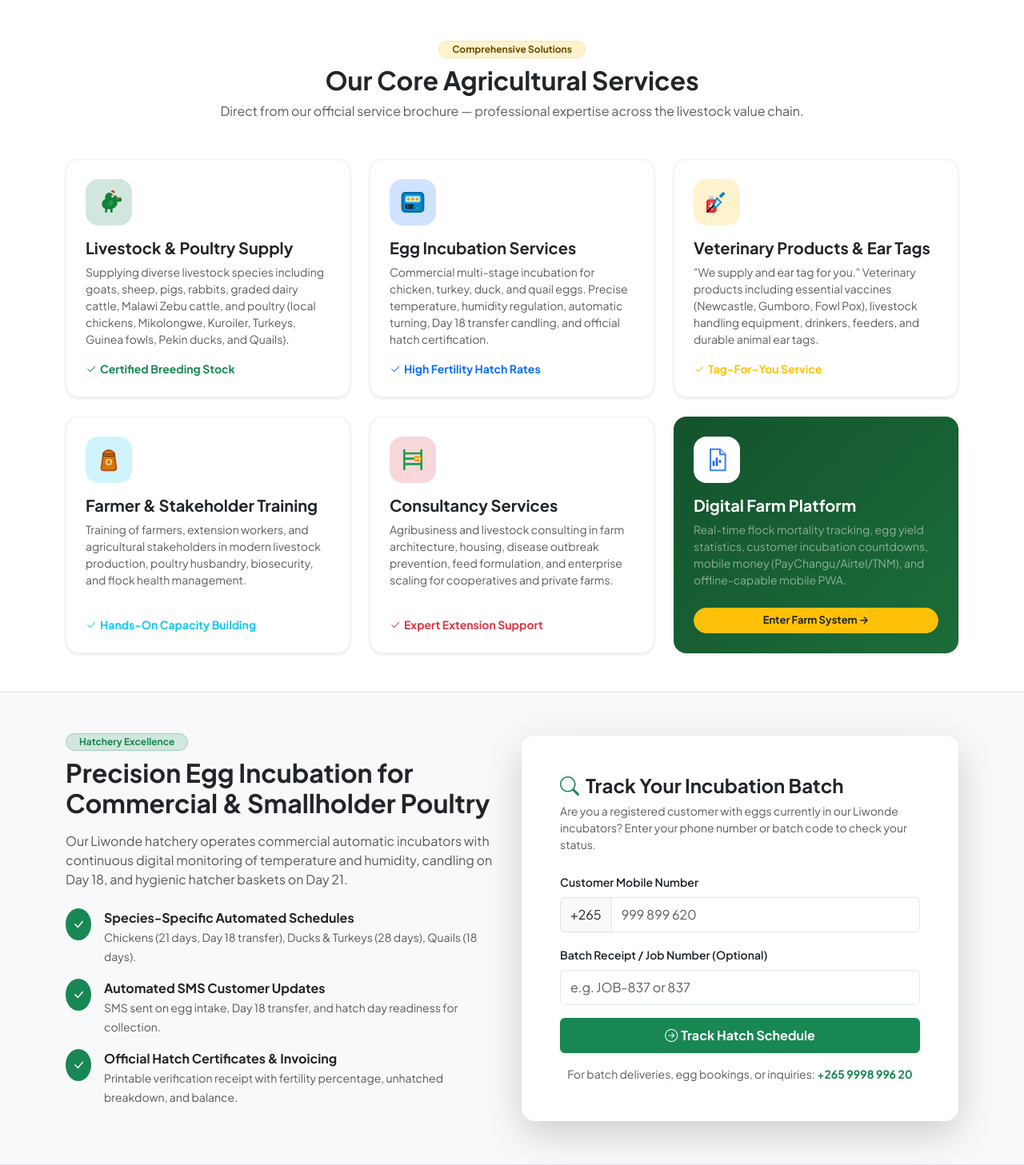
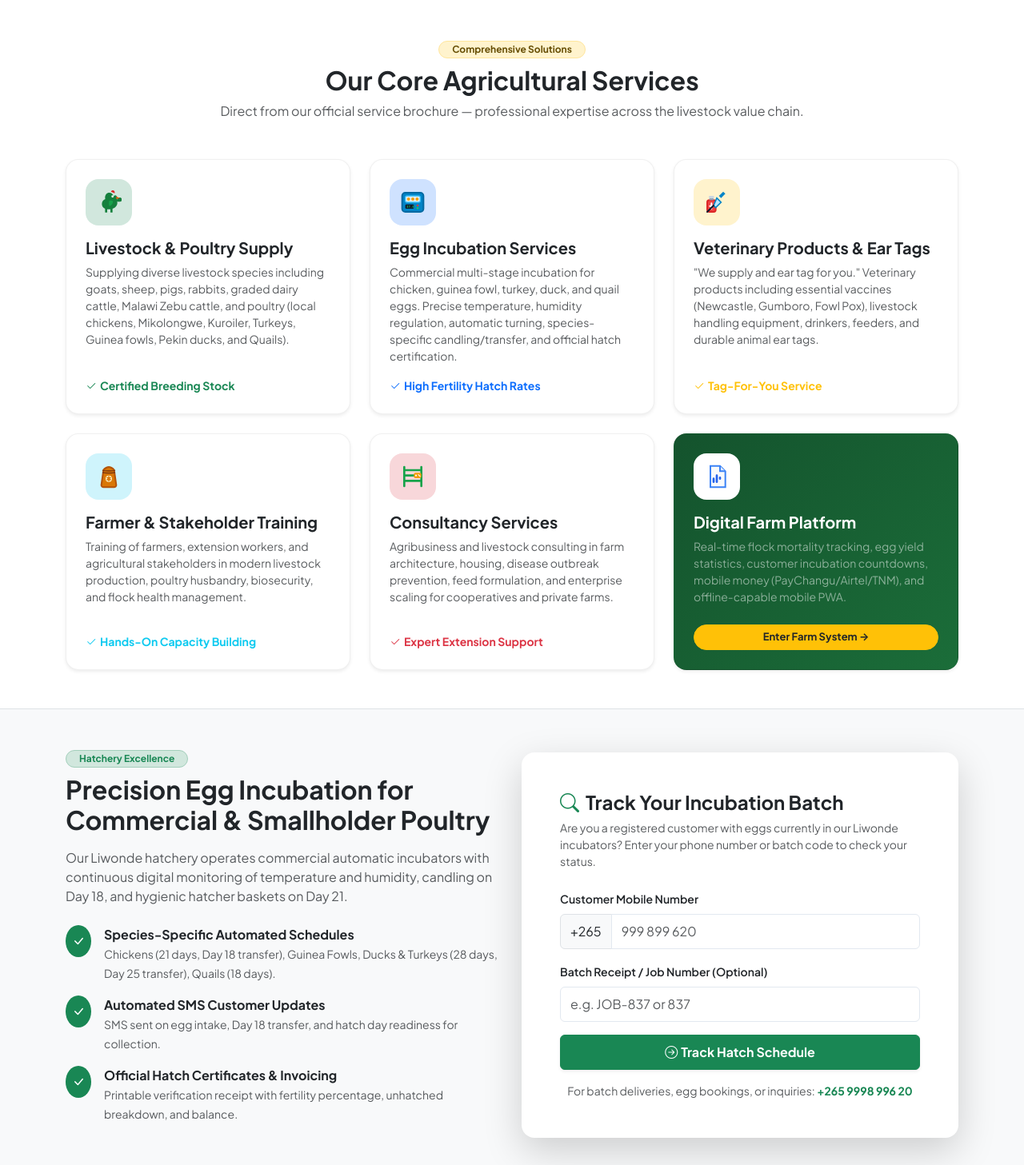
Before and after one commit to PR3CEPT/Msantha-poultry, a PHP site: page / in a window 1280 px wide. Shown: the part 1692-3149 px from the top of the page at 80% size. Run offline with PHP 8.4, Linux system fonts and the light colour scheme; some libraries are stand-ins or nearby versions.

Commit message:
feat(incubation): add Guinea Fowl species and breed with 28-day incubation cycle

```diff
--- a/app/Services/IncubationService.php
+++ b/app/Services/IncubationService.php
@@ -23,6 +23,7 @@ class IncubationService
      * Compute transfer day and expected hatch date based on species.
      * Species incubation days:
      * - Chicken: 21 days (transfer day 18 = +18 days, hatch day 21 = +21 days)
+     * - Guinea Fowl: 28 days (transfer day 25 = +25 days, hatch day 28 = +28 days)
      * - Turkey: 28 days (transfer day 25 = +25 days, hatch day 28 = +28 days)
      * - Duck: 28 days (transfer day 25 = +25 days, hatch day 28 = +28 days)
      * - Quail: 18 days (transfer day 15 = +15 days, hatch day 18 = +18 days)
--- a/app/Views/home/index.php
+++ b/app/Views/home/index.php
@@ -187,7 +187,7 @@
                                     <tr>
                                         <th class="ps-3">Customer & Breed</th>
                                         <th class="text-nowrap">Eggs Set</th>
-                                        <th class="d-none d-md-table-cell">Transfer Day (18)</th>
+                                        <th class="d-none d-md-table-cell">Transfer Date</th>
                                         <th class="d-none d-md-table-cell">Expected Hatch</th>
                                         <th class="pe-3 text-end text-nowrap">Countdown</th>
                                     </tr>
--- a/app/Views/home/landing.php
+++ b/app/Views/home/landing.php
@@ -340,7 +340,7 @@
                         </div>
                         <h5 class="fw-bold text-dark mb-2">Egg Incubation Services</h5>
                         <p class="text-muted small flex-grow-1">
-                            Commercial multi-stage incubation for chicken, turkey, duck, and quail eggs. Precise temperature, humidity regulation, automatic turning, Day 18 transfer candling, and official hatch certification.
+                            Commercial multi-stage incubation for chicken, guinea fowl, turkey, duck, and quail eggs. Precise temperature, humidity regulation, automatic turning, species-specific candling/transfer, and official hatch certification.
                         </p>
                         <span class="text-primary fw-bold small"><i class="bi bi-check2 me-1"></i>High Fertility Hatch Rates</span>
                     </div>
@@ -422,7 +422,7 @@
                             <div class="p-2 bg-success text-white rounded-circle"><i class="bi bi-check-lg"></i></div>
                             <div>
                                 <strong class="text-dark d-block">Species-Specific Automated Schedules</strong>
-                                <span class="text-muted small">Chickens (21 days, Day 18 transfer), Ducks & Turkeys (28 days), Quails (18 days).</span>
+                                <span class="text-muted small">Chickens (21 days, Day 18 transfer), Guinea Fowls, Ducks & Turkeys (28 days, Day 25 transfer), Quails (18 days).</span>
                             </div>
                         </div>
                         <div class="d-flex align-items-start gap-3">
@@ -775,7 +775,7 @@
                                         <strong class="text-success small">${Number(j.eggs_incubated).toLocaleString()} eggs</strong>
                                     </div>
                                     <div class="col-6">
-                                        <small class="text-muted d-block" style="font-size: 0.7rem;">Day 18 Candling/Transfer</small>
+                                        <small class="text-muted d-block" style="font-size: 0.7rem;">Candling & Transfer (${j.transfer_day ? 'Day ' + j.transfer_day : 'Day 18/25'})</small>
                                         <span class="font-monospace small text-dark">${j.date_transfer}</span>
                                     </div>
                                     <div class="col-6">
@@ -787,7 +787,7 @@
                                 <div class="mt-2 pt-2 border-top">
                                     <div class="d-flex justify-content-between align-items-center mb-1">
                                         <small class="text-muted" style="font-size: 0.7rem;">Incubation Stage: <strong>${j.stage_text}</strong></small>
-                                        <small class="text-muted font-monospace" style="font-size: 0.7rem;">Day ${j.day_number} of 21</small>
+                                        <small class="text-muted font-monospace" style="font-size: 0.7rem;">Day ${j.day_number} of ${j.total_days || 21}</small>
                                     </div>
                                     <div class="progress" style="height: 6px;">
                                         <div class="progress-bar bg-success progress-bar-striped progress-bar-animated" role="progressbar" style="width: ${j.progress_percent}%;"></div>
--- a/app/Views/incubation/receive.php
+++ b/app/Views/incubation/receive.php
@@ -179,6 +179,12 @@ document.addEventListener('DOMContentLoaded', function() {
 
         transferPrev.textContent = tDate.toLocaleDateString('en-GB', { day: '2-digit', month: 'short', year: 'numeric' });
         hatchPrev.textContent = hDate.toLocaleDateString('en-GB', { day: '2-digit', month: 'short', year: 'numeric' });
+
+        const speciesName = selOpt.text.split('(')[0].trim();
+        const speciesHelp = document.getElementById('speciesHelp');
+        if (speciesHelp) {
+            speciesHelp.textContent = `${speciesName}: Transfer Day ${transferDays} · Hatch Day ${days} (${days} days total)`;
+        }
     }
 
     eggsRec.addEventListener('input', function() {
```
Also changed, not shown: app/Controllers/Api/PublicController.php (+15 -4 lines), database/migrations/0016_add_guinea_fowl_species_and_breed.sql (added).
